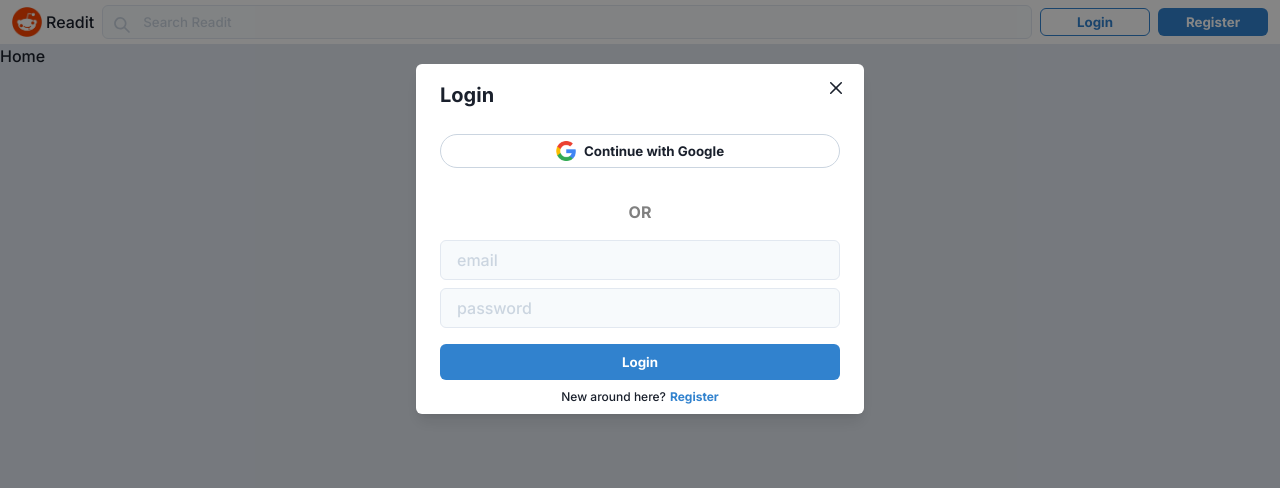
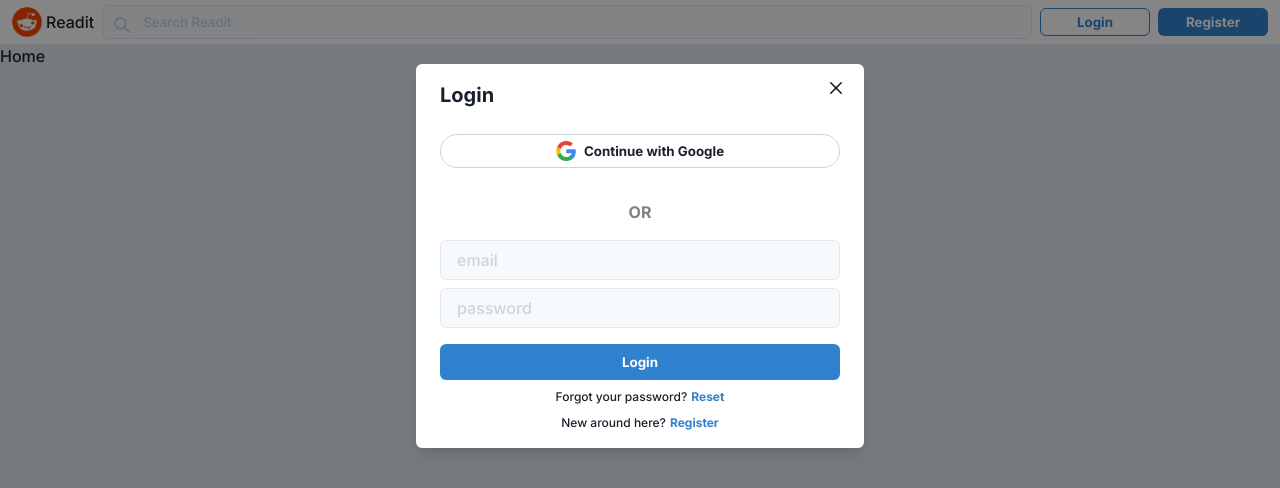
Before and after one commit to federicogdev/readit, a Next.js app: page / in a window 1280 px wide. Both pictures are taken after a click on the button "Login". Shown: the top 488 px of the page. Built offline with nearby package versions, Linux system fonts and the light colour scheme; no server answers.

Commit message:
Login + Logout functionality

```diff
--- a/src/components/Modal/Auth/AuthModal.tsx
+++ b/src/components/Modal/Auth/AuthModal.tsx
@@ -1,3 +1,4 @@
+import { auth } from "@/firebase/app";
 import { authModalState } from "@/recoil/atoms/authModalAtom";
 import {
   Flex,
@@ -9,8 +10,8 @@ import {
   ModalOverlay,
   Text,
 } from "@chakra-ui/react";
-import React from "react";
-
+import React, { useEffect } from "react";
+import { useAuthState } from "react-firebase-hooks/auth";
 import { useRecoilState } from "recoil";
 import AuthInputs from "./AuthInputs";
 import OAuthButtons from "./OAuthButtons";
@@ -20,12 +21,19 @@ type AuthModalProps = {};
 const AuthModal: React.FC<AuthModalProps> = () => {
   const [modalState, setModalState] = useRecoilState(authModalState);
 
+  const [user, loading, error] = useAuthState(auth);
+
   const handleClose = () => {
     setModalState((prev) => ({
       ...prev,
       open: false,
     }));
   };
+
+  useEffect(() => {
+    if (user) handleClose();
+  }, [user]);
+
   return (
     <>
       <Modal isOpen={modalState.open} onClose={handleClose}>
--- a/src/components/Modal/Auth/Login.tsx
+++ b/src/components/Modal/Auth/Login.tsx
@@ -1,8 +1,10 @@
 import { authModalState } from "@/recoil/atoms/authModalAtom";
 import { Button, Flex, Input, Text } from "@chakra-ui/react";
-import React, { ChangeEvent, useState } from "react";
+import React, { ChangeEvent, FormEvent, useState } from "react";
 import { useSetRecoilState } from "recoil";
-
+import { useSignInWithEmailAndPassword } from "react-firebase-hooks/auth";
+import { auth } from "../../../firebase/app";
+import { FIREBASE_ERRORS } from "../../../firebase/errors";
 type LoginProps = {};
 
 const Login: React.FC<LoginProps> = () => {
@@ -12,7 +14,22 @@ const Login: React.FC<LoginProps> = () => {
     password: "",
   });
 
-  const onSubmit = () => {};
+  const [error, setError] = useState("");
+
+  const [signInWithEmailAndPassword, _, loading, userError] =
+    useSignInWithEmailAndPassword(auth);
+
+  const onSubmit = (event: FormEvent<HTMLFormElement>) => {
+    event.preventDefault();
+    if (error) setError("");
+    if (!loginForm.email.includes("@")) {
+      setError("Please enter a valid email");
+      return;
+    }
+
+    // Valid form inputs
+    signInWithEmailAndPassword(loginForm.email, loginForm.password);
+  };
 
   const onChange = (event: ChangeEvent<HTMLInputElement>) => {
     setLoginForm((prev) => ({
@@ -54,10 +71,29 @@ const Login: React.FC<LoginProps> = () => {
         }}
         bg="gray.50"
       />
+
+      {(!!error || userError) && (
+        <Text textAlign="center" color="red" fontSize="10pt">
+          {error ||
+            FIREBASE_ERRORS[userError?.message as keyof typeof FIREBASE_ERRORS]}
+        </Text>
+      )}
+
       <Button h="36px" width="100%" my={2} type="submit">
         Login
       </Button>
-      <Flex fontSize="9pt" justify="center">
+      <Flex fontSize="9pt" justify="center" mb={2}>
+        <Text mr={1}>Forgot your password?</Text>
+        <Text
+          color="blue.500"
+          fontWeight={700}
+          cursor="pointer"
+          onClick={() => {}}
+        >
+          Reset
+        </Text>
+      </Flex>
+      <Flex fontSize="9pt" justify="center" mb={2}>
         <Text mr={1}>New around here?</Text>
         <Text
           color="blue.500"
--- a/src/components/Navbar/NavbarRight/index.tsx
+++ b/src/components/Navbar/NavbarRight/index.tsx
@@ -1,16 +1,26 @@
 import AuthModal from "@/components/Modal/Auth/AuthModal";
-import { Flex } from "@chakra-ui/react";
-import React, { FC } from "react";
+import { auth } from "@/firebase/app";
+import { Button, Flex } from "@chakra-ui/react";
+import { signOut } from "firebase/auth";
+import { FC } from "react";
 import AuthButtons from "./AuthButtons";
 
-type NavbarRightProps = {};
+type NavbarRightProps = {
+  user: any;
+};
 
-const NavbarRight: FC<NavbarRightProps> = () => {
+const NavbarRight: FC<NavbarRightProps> = ({ user }) => {
   return (
     <>
       <AuthModal />
       <Flex justify="center" align="center">
-        <AuthButtons />
+        {user ? (
+          <Button bg="red" onClick={() => signOut(auth)}>
+            Logout
+          </Button>
+        ) : (
+          <AuthButtons />
+        )}
       </Flex>
     </>
   );
--- a/src/components/Navbar/index.tsx
+++ b/src/components/Navbar/index.tsx
@@ -1,9 +1,13 @@
+import { auth } from "@/firebase/app";
 import { Flex, Image, Text } from "@chakra-ui/react";
 import React from "react";
+import { useAuthState } from "react-firebase-hooks/auth";
 import NavbarRight from "./NavbarRight";
 import SearchInput from "./SearchInput";
 
 const Navbar: React.FC = () => {
+  const [user] = useAuthState(auth);
+
   return (
     <Flex bg="white" h="44px" p="6px 12px">
       <Flex align="center" mr={2}>
@@ -11,7 +15,7 @@ const Navbar: React.FC = () => {
         <Text display={{ base: "none", md: "unset" }}>Readit</Text>
       </Flex>
       <SearchInput />
-      <NavbarRight />
+      <NavbarRight user={user} />
     </Flex>
   );
 };
```
